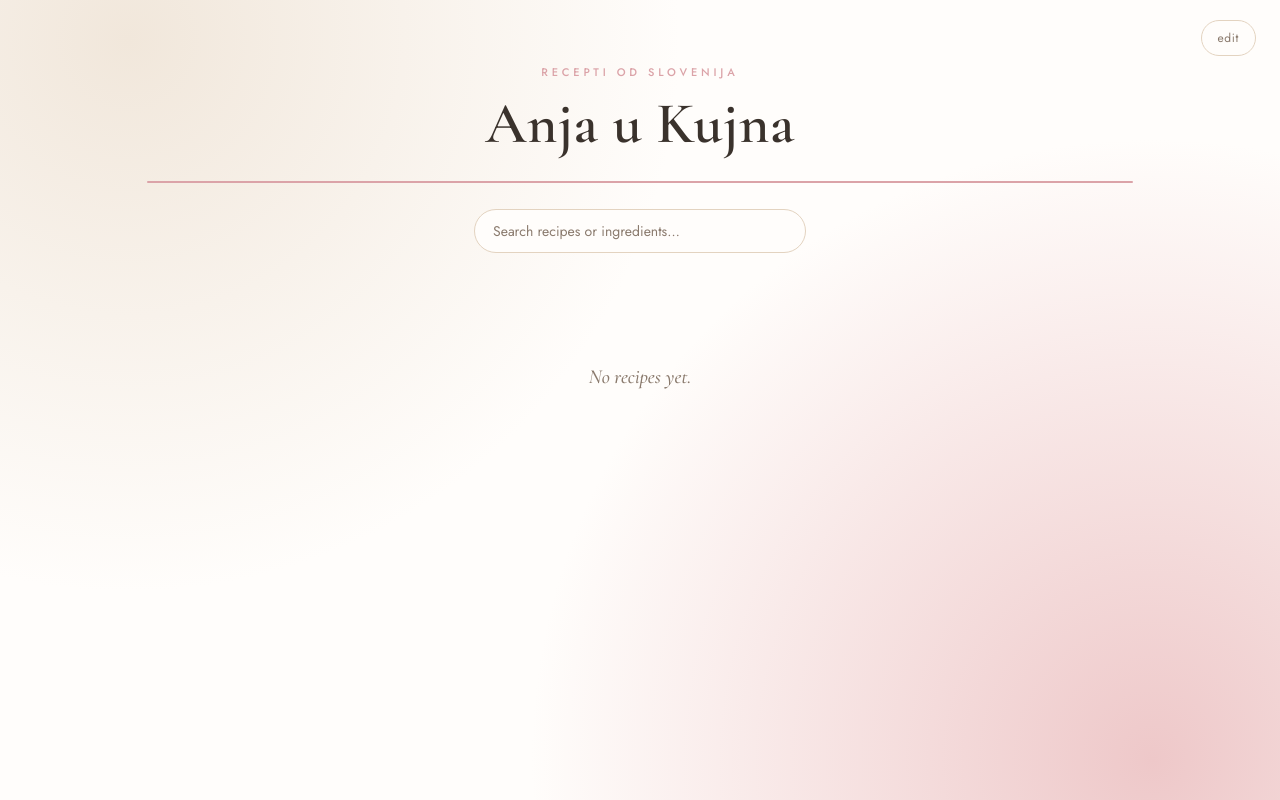
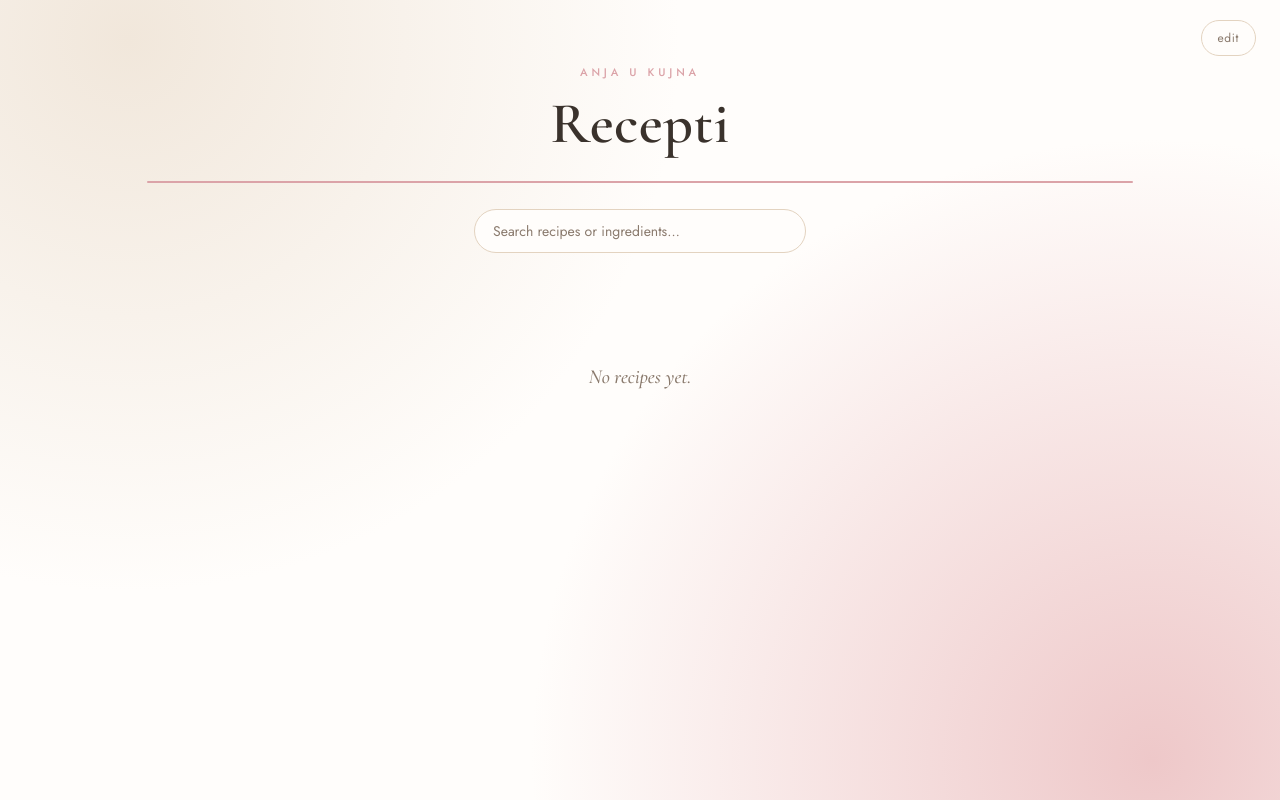
Before and after one commit to anjacv/anjaukujna, a website: page recipe-site-flat/index.html in a window 1280 px wide. Drawn offline with nearby package versions, Linux system fonts and the light colour scheme; no server answers.

Commit message:
Update index.html

```diff
--- a/recipe-site-flat/index.html
+++ b/recipe-site-flat/index.html
@@ -3,7 +3,7 @@
 <head>
 <meta charset="UTF-8">
 <meta name="viewport" content="width=device-width, initial-scale=1">
-<title>Anja u Kujna</title>
+<title>Recepti</title>
 <link rel="preconnect" href="https://fonts.googleapis.com">
 <link href="https://fonts.googleapis.com/css2?family=Cormorant+Garamond:ital,wght@0,400;0,500;0,600;1,500&family=Jost:wght@300;400;500&display=swap" rel="stylesheet">
 <link rel="stylesheet" href="styles.css">
@@ -13,8 +13,8 @@
 <button id="adminBtn" title="Admin">edit</button>
 
 <header>
-  <div class="eyebrow">recepti od slovenija</div>
-  <h1>Anja u Kujna</h1>
+  <div class="eyebrow">anja u kujna</div>
+  <h1>Recepti</h1>
   <div class="divider"></div>
 
   <div class="search-wrap">
```
